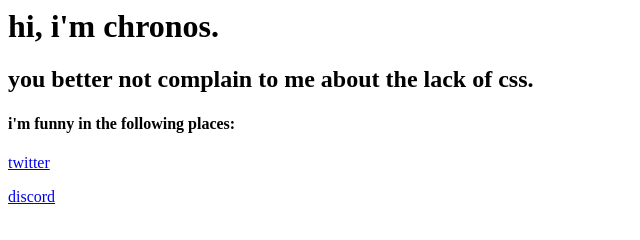
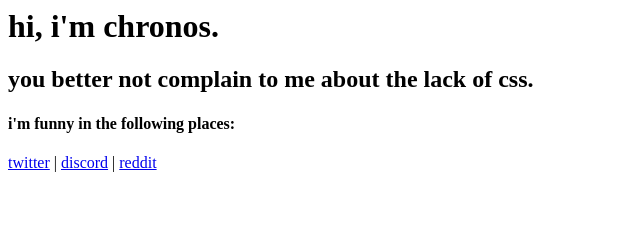
Before and after one commit to chronos2763/website, a plain HTML site: page index.html in a window 1280 px wide. Shown: the whole page, without its empty margins (0-640 px from the left). Drawn offline with Linux system fonts and the light colour scheme.

Commit message:
Update index.html

```diff
--- a/index.html
+++ b/index.html
@@ -10,8 +10,5 @@
 <h2>you better not complain to me about the lack of css.</h2>
 
 <h4>i'm funny in the following places:</h4>
-<p><a href="https://x.com/chronos2763">twitter</a>
-<p><a href="https://discord.gg/HFMRkbJ2NJ">discord</a></p>
-
-
+<a href="https://x.com/chronos2763">twitter</a> | <a href="https://discord.gg/HFMRkbJ2NJ">discord</a> | <a href="https://www.reddit.com/user/AltF4111/">reddit</a>
 </body>
```
